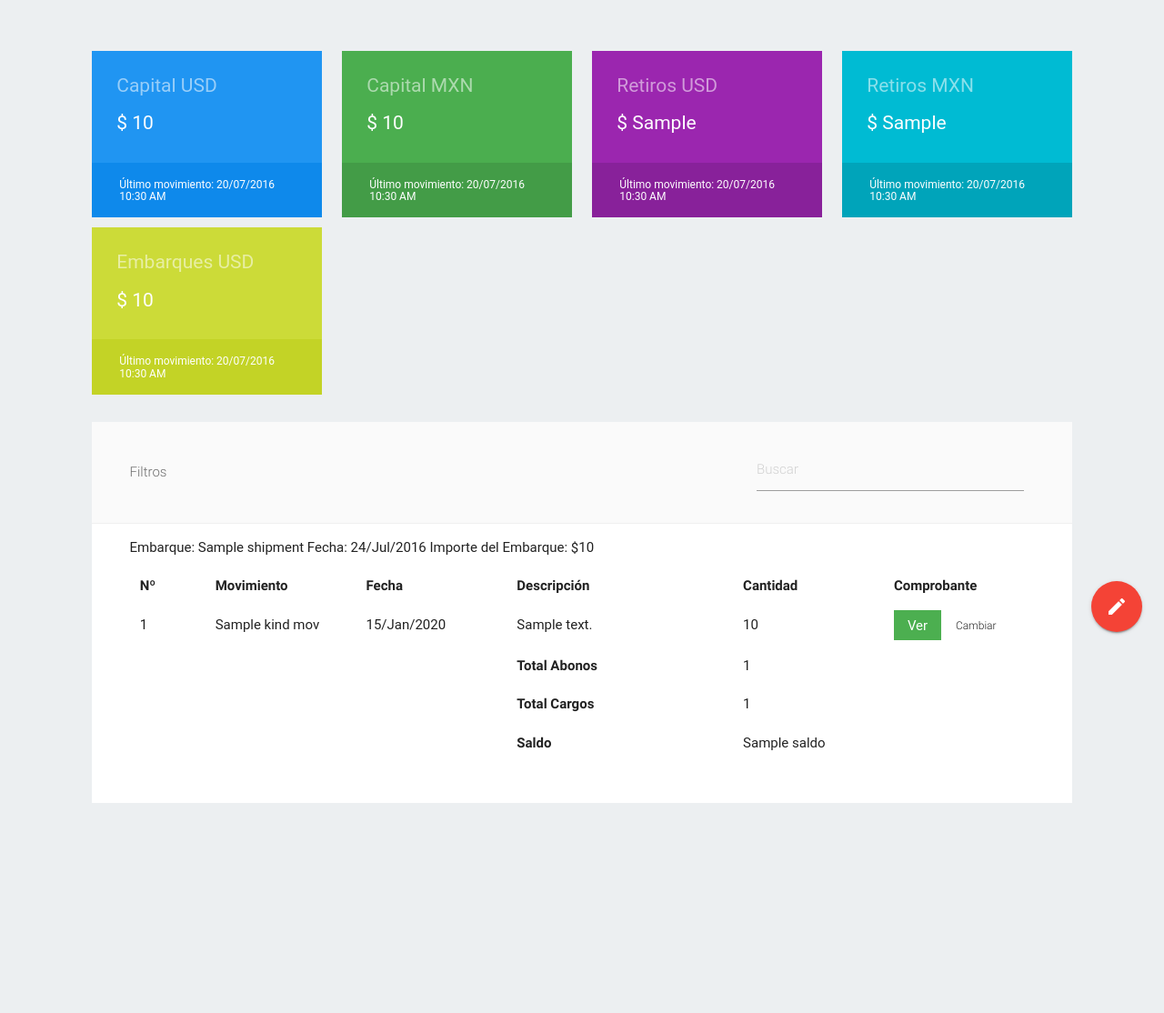
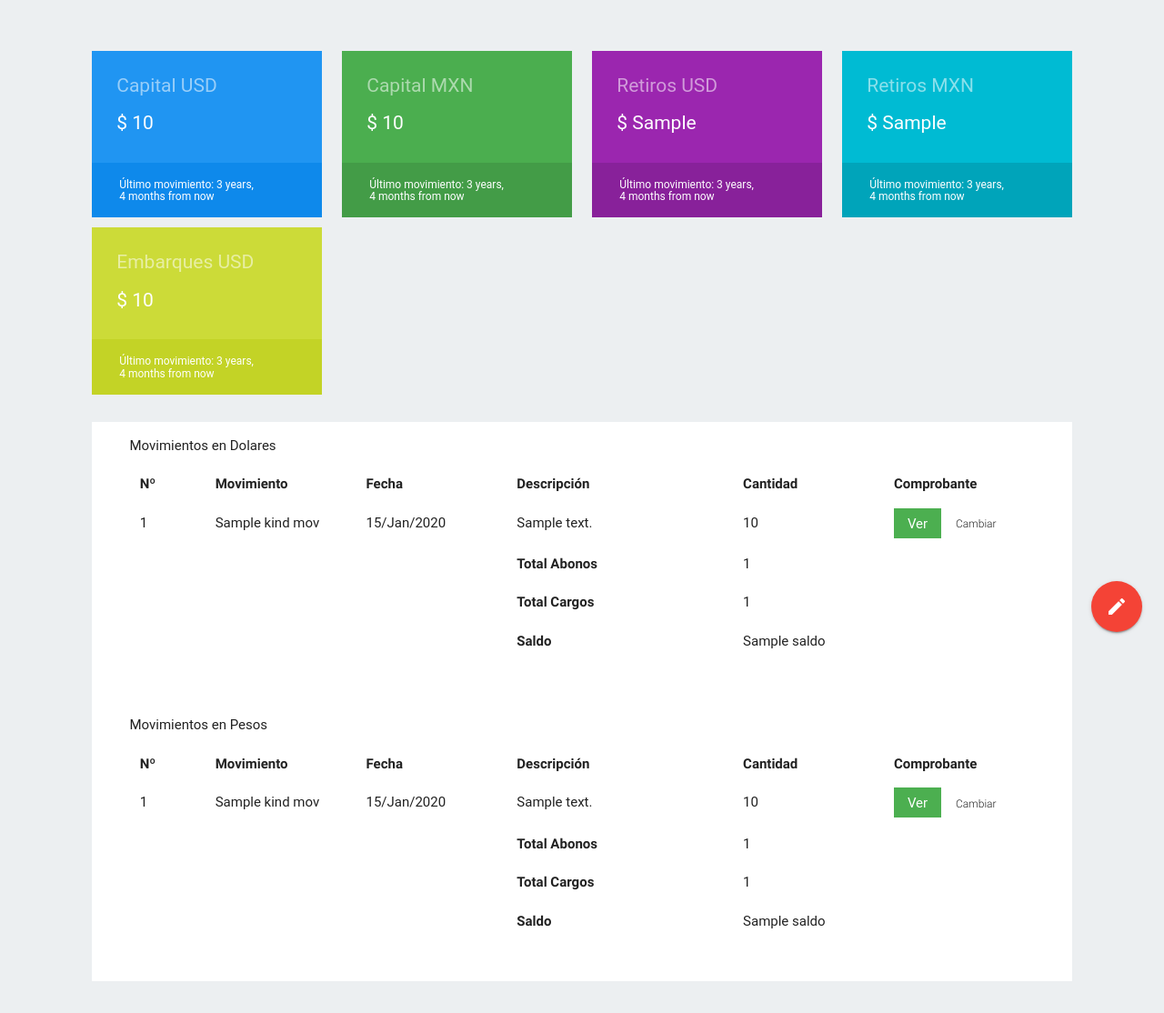
Before and after one commit to DJeanCar/Osef, a Django app: template osef/apps/users/templates/users/dashboard.html in a window 1280 px wide. Shown: the part 60-1174 px from the top of the page at 91% size. Before the commit the page ends 943 px from the top, so only its background shows below. Run offline with Django 3.2, Linux system fonts and the light colour scheme; the template is opened without the code that fills it: most values are stand-ins (such as "Sample title", 1, 10 or a date in 2020); some libraries are stand-ins or nearby versions; some web fonts are replaced.

Commit message:
dashboard de socios

```diff
--- a/osef/apps/main/static/css/main.css
+++ b/osef/apps/main/static/css/main.css
@@ -112,7 +112,8 @@ a {
 .card_panel__update {
   margin: 0;
   background: #0e89eb;
-  padding: .4em 2em; }
+  padding: .4em 2em;
+  min-height: 4em; }
 
 .card-info__updated h5 {
   font-size: 0.8em;
--- a/osef/apps/main/static/css/stylus/main.scss
+++ b/osef/apps/main/static/css/stylus/main.scss
@@ -145,6 +145,7 @@ a {
 	margin: 0;
 	background: $bg_card1_dark;
 	padding: .4em 2em;
+	min-height: 4em;
 }
 
 .card-info__updated {
--- a/osef/apps/users/templates/users/dashboard.html
+++ b/osef/apps/users/templates/users/dashboard.html
@@ -1,5 +1,5 @@
 {% extends "base.html" %}
-
+{% load humanize %}
 {% block title %}
 	Dashboard
 {% endblock title %}
@@ -20,7 +20,14 @@
 					</div>
 					<div class="card_panel__update">
 						<div class="valign-wrapper card-info__updated card1_dark">
-							<h5 class="valign">Último movimiento: 20/07/2016 10:30 AM</h5>
+							<h5 class="valign">Último movimiento:
+								{% if not last_movement_dolar %}
+									Aún no tenemos movimientos
+								{% else %}
+									{{ last_movement_dolar.created_at|naturaltime }}
+								{% endif %}
+							</h5>
+
 						</div>
 					</div>
 				</div>
@@ -34,7 +41,13 @@
 					</div>
 					<div class="card_panel__update card2_dark">
 						<div class="valign-wrapper card-info__updated">
-							<h5 class="valign">Último movimiento: 20/07/2016 10:30 AM</h5>
+							<h5 class="valign">Último movimiento:
+								{% if not last_movement_pesos %}
+									Aún no tenemos movimientos
+								{% else %}
+									{{ last_movement_pesos.created_at|naturaltime }}
+								{% endif %}
+							</h5>
 						</div>
 					</div>
 				</div>
@@ -48,7 +61,13 @@
 					</div>
 					<div class="card_panel__update card3_dark">
 						<div class="valign-wrapper card-info__updated">
-							<h5 class="valign">Último movimiento: 20/07/2016 10:30 AM</h5>
+							<h5 class="valign">Último movimiento:
+								{% if not last_retiro_dolar %}
+									Aún no tenemos movimientos
+								{% else %}
+									{{ last_retiro_dolar.created_at|naturaltime }}
+								{% endif %}
+							</h5>
 						</div>
 					</div>
 				</div>
@@ -62,7 +81,13 @@
 					</div>
 					<div class="card_panel__update card4_dark">
 						<div class="valign-wrapper card-info__updated">
-							<h5 class="valign">Último movimiento: 20/07/2016 10:30 AM</h5>
+							<h5 class="valign">Último movimiento:
+								{% if not last_retiro_pesos %}
+									Aún no tenemos movimientos
+								{% else %}
+									{{ last_retiro_pesos.created_at|naturaltime }}
+								{% endif %}
+							</h5>
 						</div>
 					</div>
 				</div>
@@ -76,7 +101,13 @@
 					</div>
 					<div class="card_panel__update card5_dark">
 						<div class="valign-wrapper card-info__updated">
-							<h5 class="valign">Último movimiento: 20/07/2016 10:30 AM</h5>
+							<h5 class="valign">Último movimiento:
+								{% if not last_embarque %}
+									Aún no tenemos movimientos
+								{% else %}
+									{{ last_embarque.created_at|naturaltime }}
+								{% endif %}
+							</h5>
 						</div>
 					</div>
 				</div>
@@ -85,37 +116,22 @@
 			<div class="row">
 				<div class="col s12">
 					<div class="panel">
-						<div class="panel__header panel__filter grey lighten-5">
-							<div class="row no-margin-bottom valign-wrapper panel__filter__weigth">
-								<div class="col s4 m4 l8 valign-wrapper">
-									<div class="panel__header__title valign">Filtros</div>
-								</div>
-								<div class="col s8 m8 l4 valign-wrapper">
-									<div class="input-field col s12">
-										<form method="GET">
-											<input id="search_mov" name="search" placeholder="Buscar" type="text" />
-										</form>
-									</div>
-								</div>
-							</div>
-						</div>
-						{% if no_shipments %}
+						{% if no_movements %}
 							<div class="panel__body">
 								<div class="row">
 									<div class="col s12">
 										<div class="panel__body__description">
-											No se encontraron embarques
+											No se encontraron movimientos
 										</div>
 									</div>
 								</div>
 							</div>
 						{% else %}
-							{% for shipment, movements in sorted_movements %}
 								<div class="panel__body">
 									<div class="row">
 										<div class="col s12">
 											<div class="panel__body__description">
-												Embarque: {{ shipment.name }} Fecha: 24/Jul/2016 Importe del Embarque: ${{ shipment.amount }}
+												Movimientos en Dolares
 											</div>
 										</div>
 									</div>
@@ -131,7 +147,7 @@
 													<div class="col s2">Cantidad</div>
 													<div class="col s2">Comprobante</div>
 												</div>
-												{% for movement in movements %}
+												{% for movement in dolar_movements %}
 													<div class="row">
 														<div class="col s1">{{ forloop.counter }}</div>
 														<div class="col s2">{{ movement.kind_mov.name}}</div>
@@ -139,7 +155,7 @@
 														<div class="col s3">{{ movement.description }}</div>
 														<div class="col s2">{{ movement.amount }}</div>
 														<div class="col s2">
-															<a href="{{ movement.image.url }}" class="movement__image_link" id="photo_link">Ver</a>
+															<a href="{{ MEDIA_URL }}{{ movement.image }}" class="movement__image_link" id="photo_link">Ver</a>
 															<input type="file" name="file" id="changed" class="changeFile" data-id="{{ movement.id }}" />
 															<label for="changed">Cambiar</label>
 														</div>
@@ -173,7 +189,69 @@
 										</div>
 									</div>
 								</div>
-							{% endfor %}
+
+								<div class="panel__body">
+									<div class="row">
+										<div class="col s12">
+											<div class="panel__body__description">
+												Movimientos en Pesos
+											</div>
+										</div>
+									</div>
+
+									<div class="row">
+										<div class="col s12">
+											<div class="panel__body__table">
+												<div class="row table__titles">
+													<div class="col s1">Nº</div>
+													<div class="col s2">Movimiento</div>
+													<div class="col s2">Fecha</div>
+													<div class="col s3">Descripción</div>
+													<div class="col s2">Cantidad</div>
+													<div class="col s2">Comprobante</div>
+												</div>
+												{% for movement in pesos_movements %}
+													<div class="row">
+														<div class="col s1">{{ forloop.counter }}</div>
+														<div class="col s2">{{ movement.kind_mov.name}}</div>
+														<div class="col s2">{{ movement.created_at|date:"d/M/Y" }}</div>
+														<div class="col s3">{{ movement.description }}</div>
+														<div class="col s2">{{ movement.amount }}</div>
+														<div class="col s2">
+															<a href="{{ MEDIA_URL }}{{ movement.image }}" class="movement__image_link" id="photo_link">Ver</a>
+															<input type="file" name="file" id="changed" class="changeFile" data-id="{{ movement.id }}" />
+															<label for="changed">Cambiar</label>
+														</div>
+													</div>
+												{% endfor %}
+												<div class="row">
+													<div class="col s1"></div>
+													<div class="col s2"></div>
+													<div class="col s2"></div>
+												 	<div class="col s3"><b>Total Abonos</b></div>
+													<div class="col s2">{{ shipment.total_abono }}</div>
+													<div class="col s2"></div>
+												</div>
+												<div class="row">
+													<div class="col s1"></div>
+													<div class="col s2"></div>
+													<div class="col s2"></div>
+													<div class="col s3"><b>Total Cargos</b></div>
+													<div class="col s2">{{ shipment.total_charge }}</div>
+													<div class="col s2"></div>
+												</div>
+												<div class="row">
+													<div class="col s1"></div>
+													<div class="col s2"></div>
+													<div class="col s2"></div>
+													<div class="col s3"><b>Saldo</b></div>
+													<div class="col s2">{{ shipment.saldo }}</div>
+													<div class="col s2"></div>
+												</div>
+											</div>
+										</div>
+									</div>
+								</div>
 						{% endif %}
 					</div>
 					<div class="fixed-action-btn" style="bottom: 45px; right: 24px;">
@@ -181,10 +259,10 @@
 							<i class="large material-icons">mode_edit</i>
 						</a>
 						<ul>
-							<li>
+							<!--<li>
 								<a class="btn-floating green" href="#"><i class="material-icons">publish</i>
 								</a>
-							</li>
+							</li>-->
 							<li>
 								<a class="btn-floating blue" href="{% url 'users:create_movement' %}"><i class="material-icons">add</i></a>
 							</li>
```
Also changed, not shown: osef/apps/users/views.py (+8 -0 lines), 1 other file.
